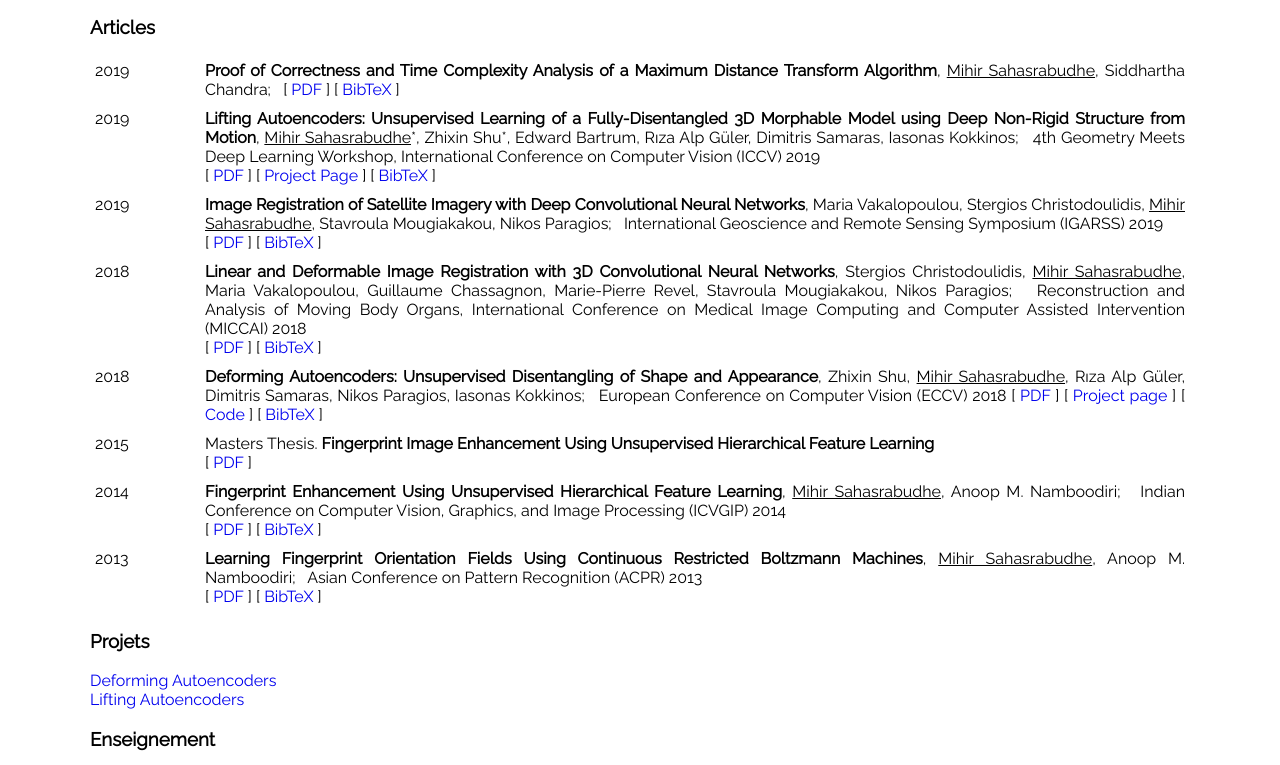
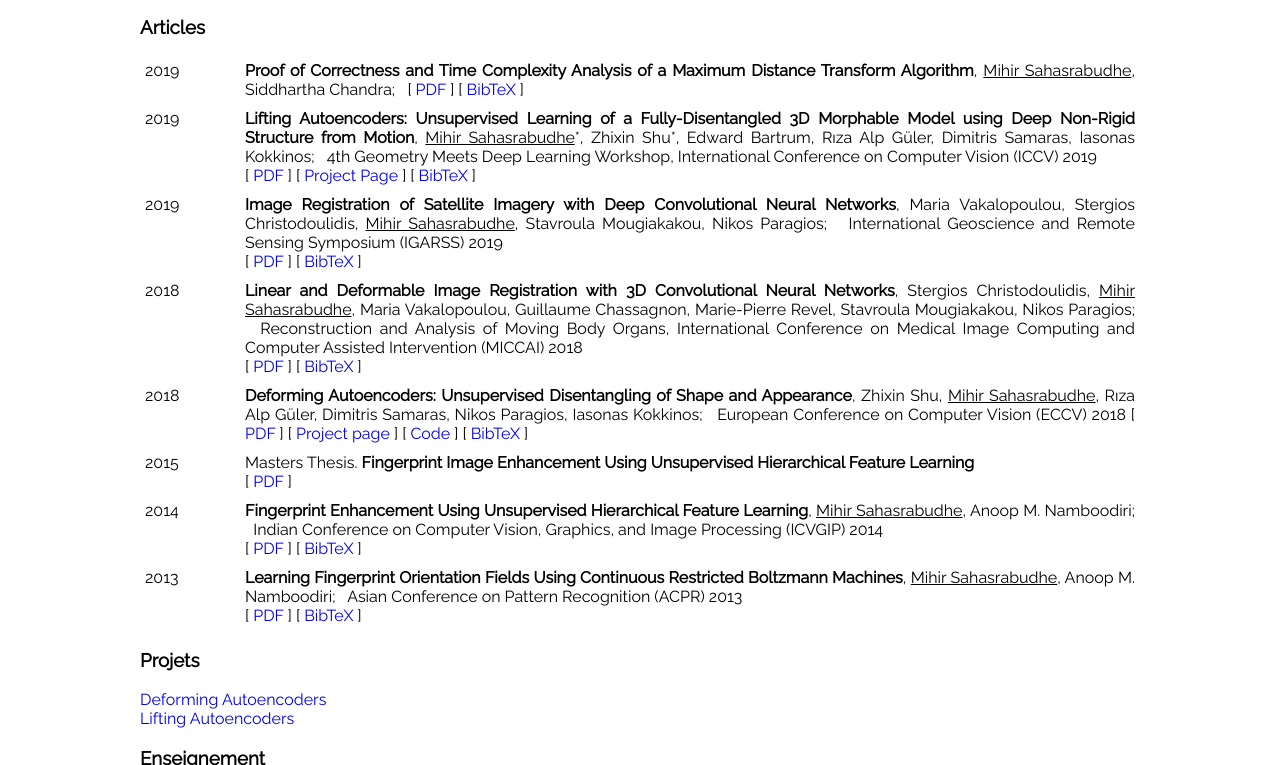
Before and after one commit to msahasrabudhe/msahasrabudhe.github.io, a plain HTML site: page fr/index.html in a window 1280 px wide. Shown: the part 141-906 px from the top of the page. Drawn offline with Linux system fonts and the light colour scheme.

Commit message:
ms: width to 1000 for fr.

```diff
--- a/fr/index.html
+++ b/fr/index.html
@@ -30,7 +30,7 @@ a {
 </style>
 
 <BODY>
-    <div style="width:1100px; margin:0 auto;">
+    <div style="width:1000px; margin:0 auto;">
         <br /><br /><br />
         <div style="text-align:justify;">
             <span style="float:left; font-size:200%">
```
